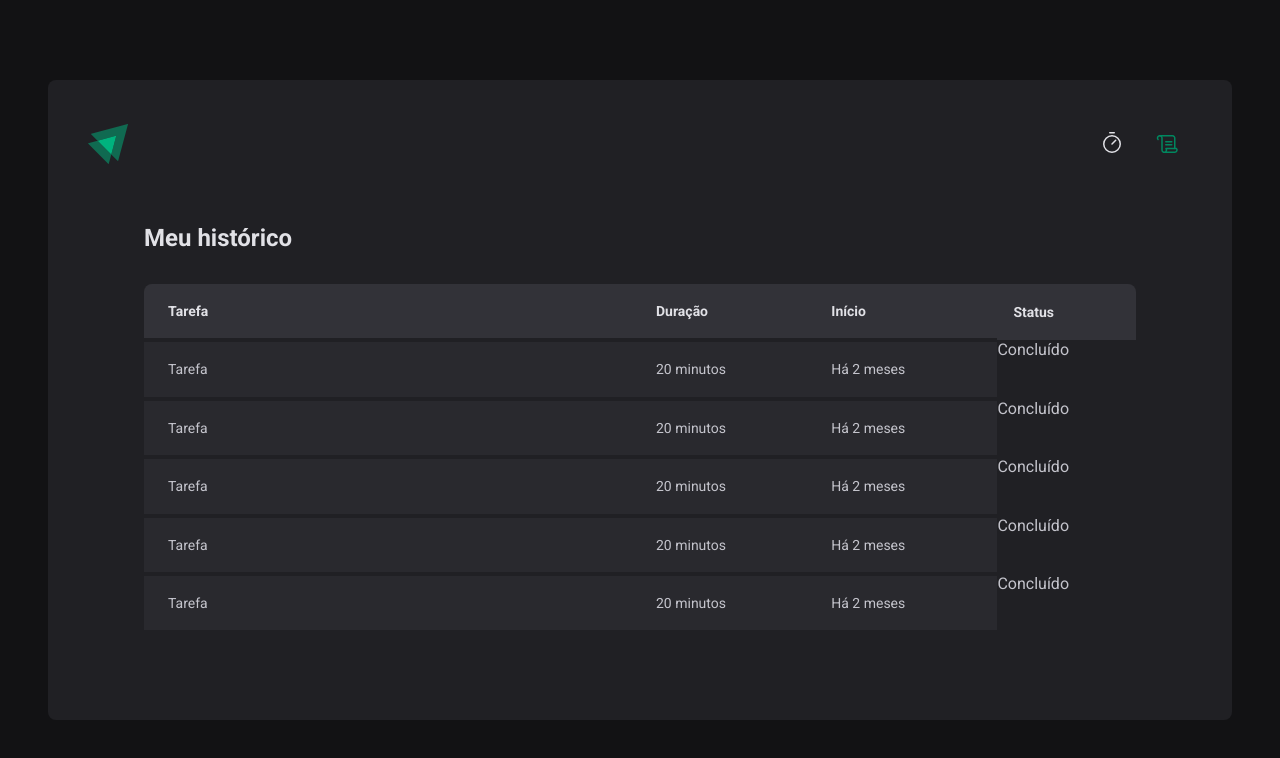
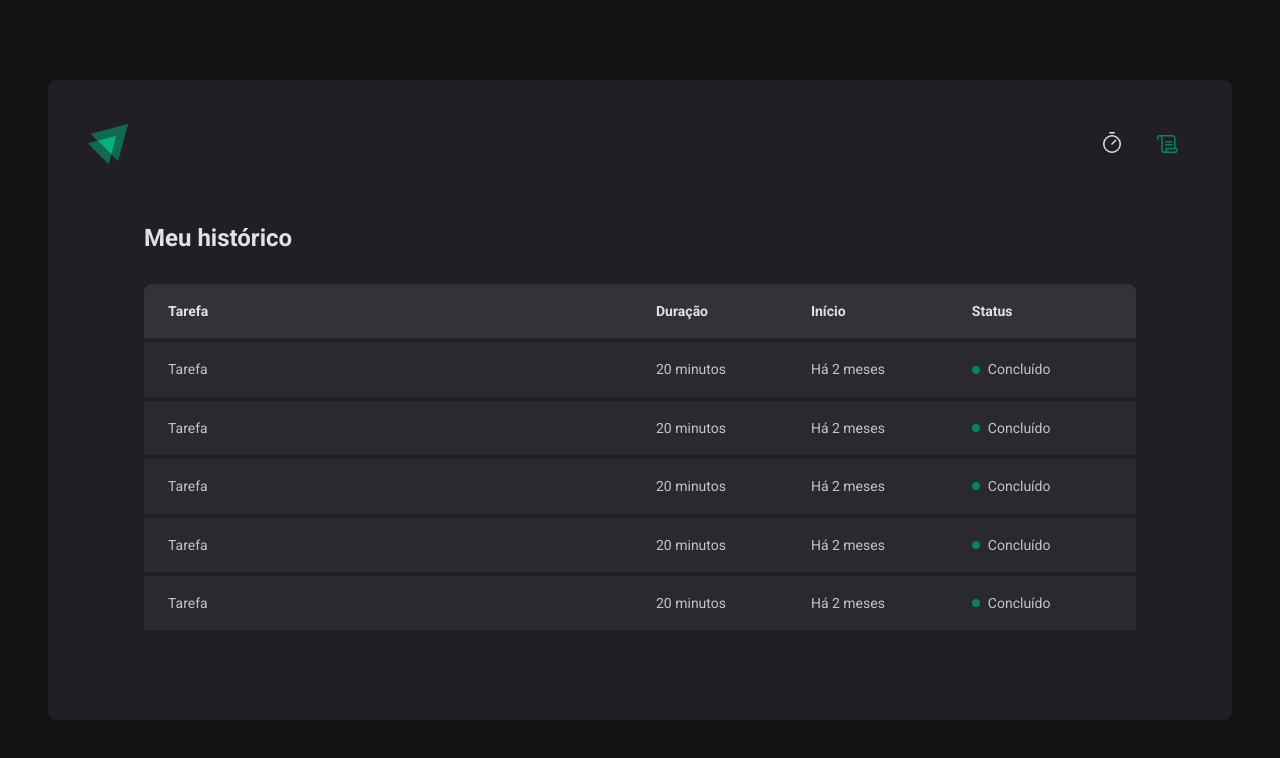
Before and after one commit to anderson-nunes/fundamentos-react-projeto02, a React (Vite) app: page /history in a window 1280 px wide. Shown: the top 758 px of the page. Built offline with nearby package versions, Linux system fonts and the light colour scheme.

Commit message:
projeto desenvolvido no curso Ignite com react

```diff
--- a/src/pages/History/index.tsx
+++ b/src/pages/History/index.tsx
@@ -20,31 +20,41 @@
               <td>Tarefa</td>
               <td>20 minutos</td>
               <td>Há 2 meses</td>
-              <Status>Concluído</Status>
+              <td>
+                <Status statusColor="green">Concluído</Status>
+              </td>
             </tr>
             <tr>
               <td>Tarefa</td>
               <td>20 minutos</td>
               <td>Há 2 meses</td>
-              <Status>Concluído</Status>
+              <td>
+                <Status statusColor="green">Concluído</Status>
+              </td>
             </tr>
             <tr>
               <td>Tarefa</td>
               <td>20 minutos</td>
               <td>Há 2 meses</td>
-              <Status>Concluído</Status>
+              <td>
+                <Status statusColor="green">Concluído</Status>
+              </td>
             </tr>
             <tr>
               <td>Tarefa</td>
               <td>20 minutos</td>
               <td>Há 2 meses</td>
-              <Status>Concluído</Status>
+              <td>
+                <Status statusColor="green">Concluído</Status>
+              </td>
             </tr>
             <tr>
               <td>Tarefa</td>
               <td>20 minutos</td>
               <td>Há 2 meses</td>
-              <Status>Concluído</Status>
+              <td>
+                <Status statusColor="green">Concluído</Status>
+              </td>
             </tr>
           </tbody>
         </table>
--- a/src/pages/History/styles.ts
+++ b/src/pages/History/styles.ts
@@ -60,16 +60,25 @@
   }
 `;
 
-export const Status = styled.span`
-  /* display: flex;
+const STATUS_COLORS = {
+  yellow: "yellow-500",
+  green: "green-500",
+  red: "red-500",
+} as const;
+interface StatusProps {
+  statusColor: keyof typeof STATUS_COLORS;
+}
+
+export const Status = styled.span<StatusProps>`
+  display: flex;
   align-items: center;
-  gap: 0.5rem; */
+  gap: 0.5rem;
 
-  /* &::before {
+  &::before {
     content: "";
     width: 0.5rem;
     height: 0.5rem;
     border-radius: 9999px;
-    background: ${(props) => props.theme["yellow-500"]};
-  } */
+    background: ${(props) => props.theme[STATUS_COLORS[props.statusColor]]};
+  }
 `;
```
